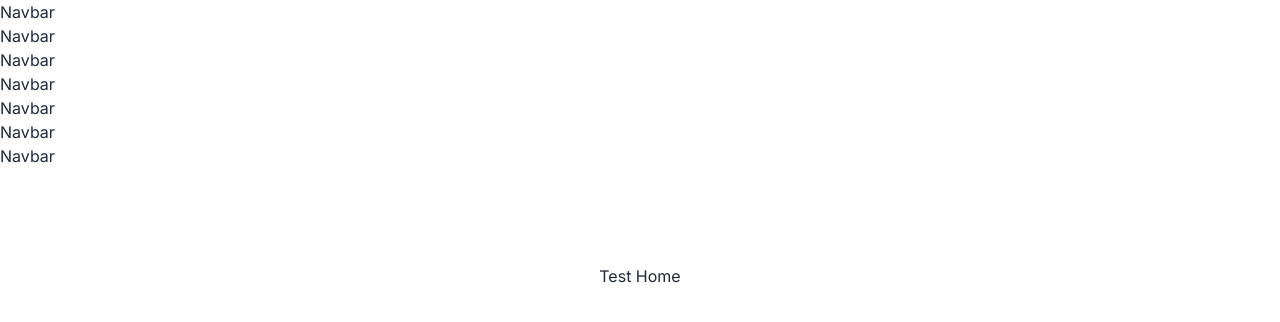
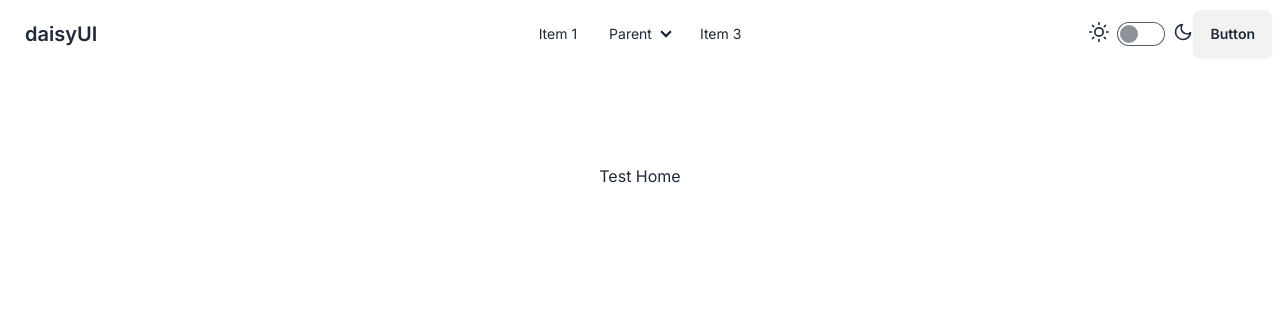
Before and after one commit to Sofialv05/e-commerce-app, a Next.js app in the folder client/: page / in a window 1280 px wide. Shown: the top 322 px of the page. Built offline with nearby package versions, Linux system fonts and the light colour scheme.

Commit message:
feat: add daisyui theme

```diff
--- a/client/src/app/layout.tsx
+++ b/client/src/app/layout.tsx
@@ -7,6 +7,7 @@
 export const metadata: Metadata = {
   title: "Create Next App",
   description: "Generated by create next app",
+  themeColor: "#000000",
 };
 
 export default function RootLayout({
@@ -16,7 +17,9 @@
 }>) {
   return (
     <html lang="en">
-      <body className={inter.className}>{children}</body>
+      <body className={inter.className} data-theme="light">
+        <div>{children}</div>
+      </body>
     </html>
   );
 }
--- a/client/src/components/Navbar.tsx
+++ b/client/src/components/Navbar.tsx
@@ -1,13 +1,83 @@
+import ThemeController from "./ThemeController";
+
 export default function Navbar() {
   return (
     <div>
-      <h1>Navbar</h1>
-      <h1>Navbar</h1>
-      <h1>Navbar</h1>
-      <h1>Navbar</h1>
-      <h1>Navbar</h1>
-      <h1>Navbar</h1>
-      <h1>Navbar</h1>
+      <div className="navbar bg-base-100">
+        <div className="navbar-start">
+          <div className="dropdown">
+            <div tabIndex={0} role="button" className="btn btn-ghost lg:hidden">
+              <svg
+                xmlns="http://www.w3.org/2000/svg"
+                className="h-5 w-5"
+                fill="none"
+                viewBox="0 0 24 24"
+                stroke="currentColor"
+              >
+                <path
+                  strokeLinecap="round"
+                  strokeLinejoin="round"
+                  strokeWidth="2"
+                  d="M4 6h16M4 12h8m-8 6h16"
+                />
+              </svg>
+            </div>
+            <ul
+              tabIndex={0}
+              className="menu menu-sm dropdown-content bg-base-100 rounded-box z-[1] mt-3 w-52 p-2 shadow"
+            >
+              <li>
+                <a>Item 1</a>
+              </li>
+              <li>
+                <a>Parent</a>
+                <ul className="p-2">
+                  <li>
+                    <a>Submenu 1</a>
+                  </li>
+                  <li>
+                    <a>Submenu 2</a>
+                  </li>
+                </ul>
+              </li>
+              <li>
+                <a>Item 3</a>
+              </li>
+              <li>
+                <a>Item 3</a>
+              </li>
+            </ul>
+          </div>
+          <a className="btn btn-ghost text-xl">daisyUI</a>
+        </div>
+        <div className="navbar-center hidden lg:flex">
+          <ul className="menu menu-horizontal px-1">
+            <li>
+              <a>Item 1</a>
+            </li>
+            <li>
+              <details>
+                <summary>Parent</summary>
+                <ul className="p-2">
+                  <li>
+                    <a>Submenu 1</a>
+                  </li>
+                  <li>
+                    <a>Submenu 2</a>
+                  </li>
+                </ul>
+              </details>
+            </li>
+            <li>
+              <a>Item 3</a>
+            </li>
+          </ul>
+        </div>
+        <div className="navbar-end">
+          <ThemeController />
+          <a className="btn">Button</a>
+        </div>
+      </div>
     </div>
   );
 }
--- /dev/null
+++ b/client/src/components/ThemeController.tsx
@@ -0,0 +1,40 @@
+export default function ThemeController() {
+  return (
+    <>
+      <label className="flex cursor-pointer gap-2">
+        <svg
+          xmlns="http://www.w3.org/2000/svg"
+          width="20"
+          height="20"
+          viewBox="0 0 24 24"
+          fill="none"
+          stroke="currentColor"
+          strokeWidth="2"
+          strokeLinecap="round"
+          strokeLinejoin="round"
+        >
+          <circle cx="12" cy="12" r="5" />
+          <path d="M12 1v2M12 21v2M4.2 4.2l1.4 1.4M18.4 18.4l1.4 1.4M1 12h2M21 12h2M4.2 19.8l1.4-1.4M18.4 5.6l1.4-1.4" />
+        </svg>
+        <input
+          type="checkbox"
+          value="synthwave"
+          className="toggle theme-controller"
+        />
+        <svg
+          xmlns="http://www.w3.org/2000/svg"
+          width="20"
+          height="20"
+          viewBox="0 0 24 24"
+          fill="none"
+          stroke="currentColor"
+          strokeWidth="2"
+          strokeLinecap="round"
+          strokeLinejoin="round"
+        >
+          <path d="M21 12.79A9 9 0 1 1 11.21 3 7 7 0 0 0 21 12.79z"></path>
+        </svg>
+      </label>
+    </>
+  );
+}
--- a/client/tailwind.config.ts
+++ b/client/tailwind.config.ts
@@ -16,5 +16,8 @@
     },
   },
   plugins: [require("daisyui")],
+  daisyui: {
+    themes: ["light", "dark", "retro"],
+  },
 };
 export default config;
```
